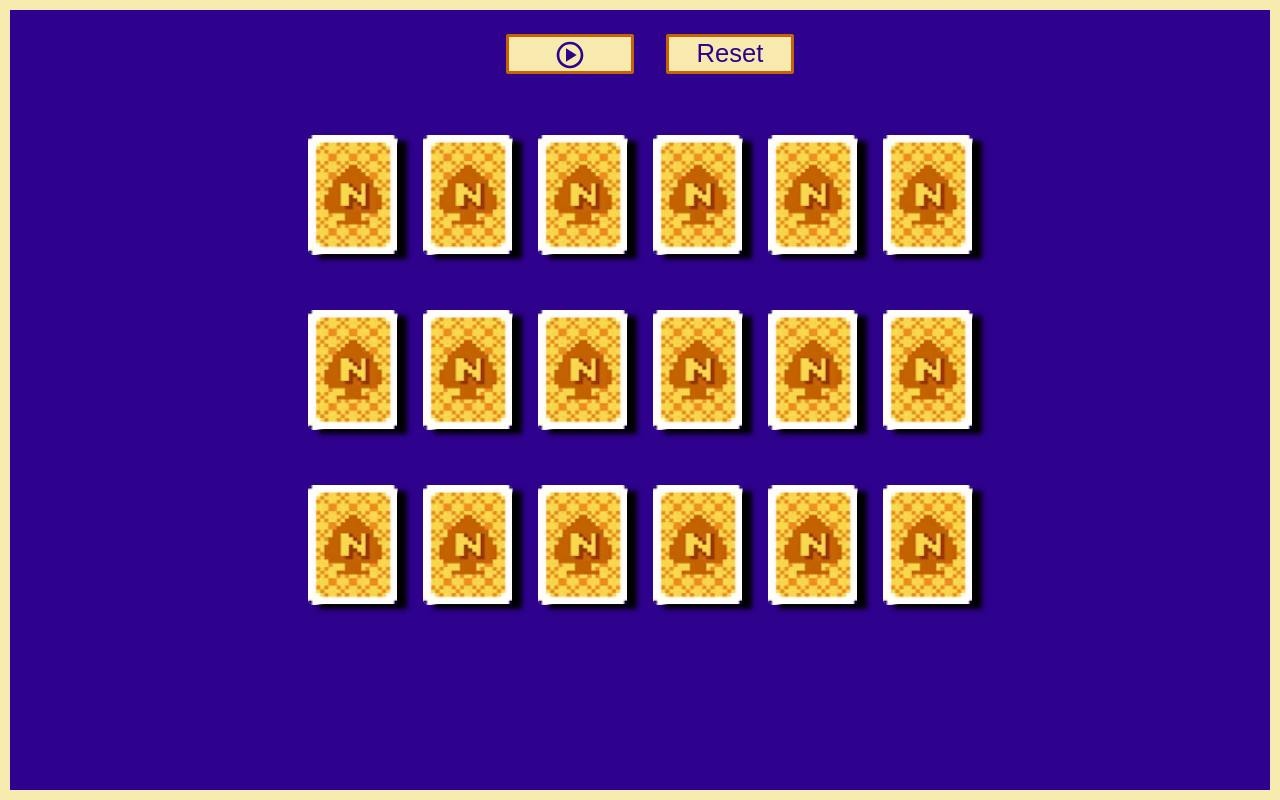
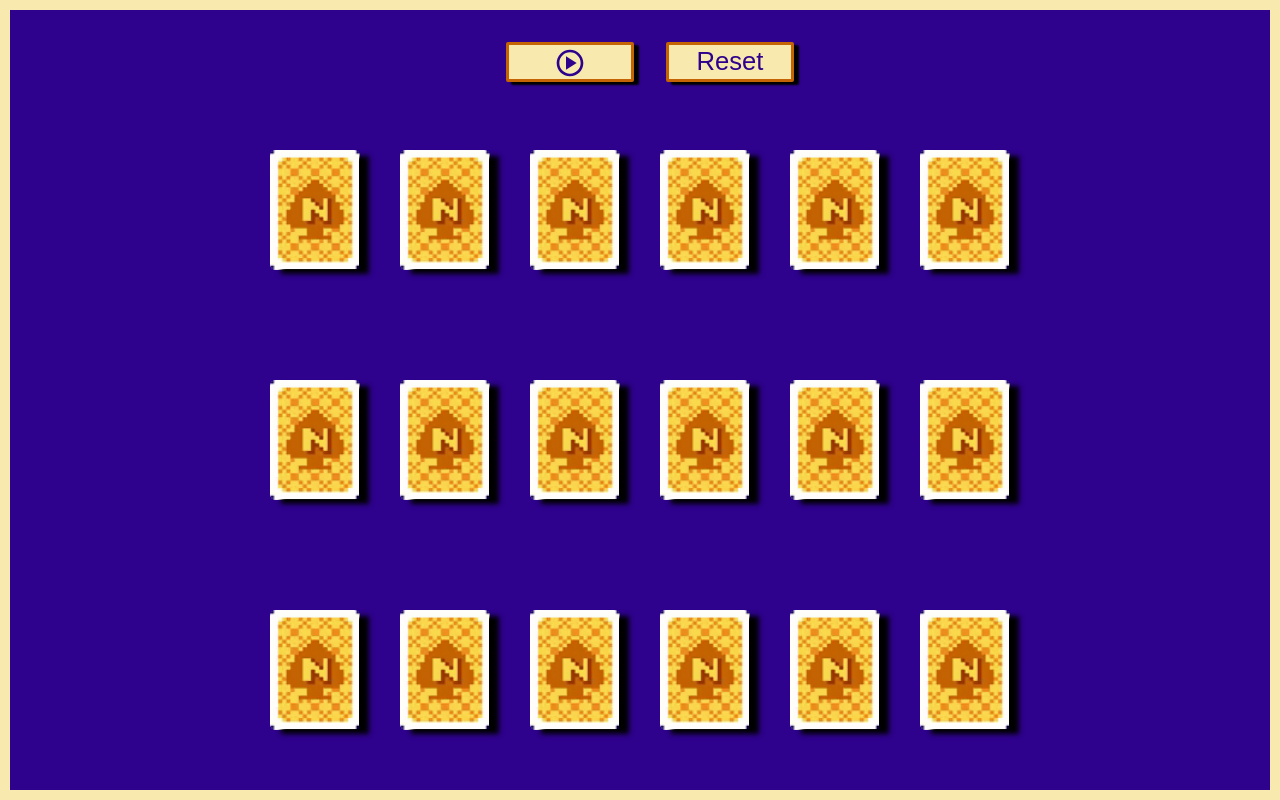
Before and after one commit to beyondthefruit/memory-game, a React (Create React App) app: page / in a window 1280 px wide. Built offline with nearby package versions, Linux system fonts and the light colour scheme.

Commit message:
feat: large screen design + box shaddow

```diff
--- a/src/index.css
+++ b/src/index.css
@@ -25,23 +25,7 @@ body,
   margin: 0;
   box-sizing: border-box;
 }
-@property --angle {
-  syntax: '<angle>';
-  initial-value: 90deg;
-  inherits: true;
-}
 
-@property --gradX {
-  syntax: '<percentage>';
-  initial-value: 50%;
-  inherits: true;
-}
-
-@property --gradY {
-  syntax: '<percentage>';
-  initial-value: 0%;
-  inherits: true;
-}
 .confetto {
   position: absolute;
   left: 50%;
@@ -50,7 +34,8 @@ body,
 .gameboard {
   height: 100vh;
   width: 100vw;
-  border: solid 7px #f8eaaf;
+  /* border: solid 7px #f8eaaf; */
+  border: solid 7px #ff0000;
 }
 
 .banner {
@@ -67,8 +52,10 @@ body,
   height: 2.2rem;
   background-color: #f8eaaf;
   border: 3px solid #c46404;
+  /* border: 3px solid #ff0000; */
   cursor: pointer;
   border-radius: 2px;
+  box-shadow: 5px 3px 2px black;
 }
 
 .iconic p {
@@ -104,6 +91,12 @@ body,
   .icon {
     font-size: 2rem;
     color: #2e028d;
+  }
+}
+@media screen and (min-width: 1200px) {
+  .banner {
+    height: 18%;
+    padding: 1rem 1rem;
   }
 }
 
@@ -188,7 +181,32 @@ body,
     border-radius: 6px;
   }
 }
+@media screen and (min-width: 1200px) {
+  .memory-game {
+    width: 860px;
+    height: 650px;
+    gap: 40px;
+  }
+}
 
+/* border animation */
+@property --angle {
+  syntax: '<angle>';
+  initial-value: 90deg;
+  inherits: true;
+}
+
+@property --gradX {
+  syntax: '<percentage>';
+  initial-value: 50%;
+  inherits: true;
+}
+
+@property --gradY {
+  syntax: '<percentage>';
+  initial-value: 0%;
+  inherits: true;
+}
 .gamewon {
   border: 10px solid;
   border-image: conic-gradient(
@@ -200,6 +218,7 @@ body,
     )
     30;
   animation: borderRotate var(--d) linear infinite forwards;
+  transition: 0.2s;
 }
 
 @keyframes borderRotate {
```
